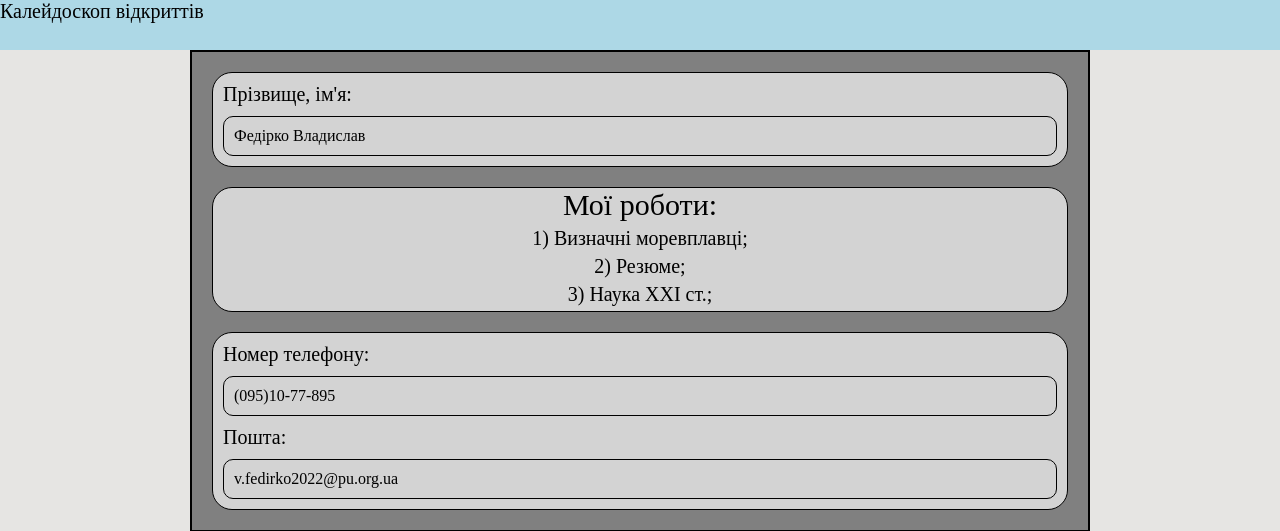
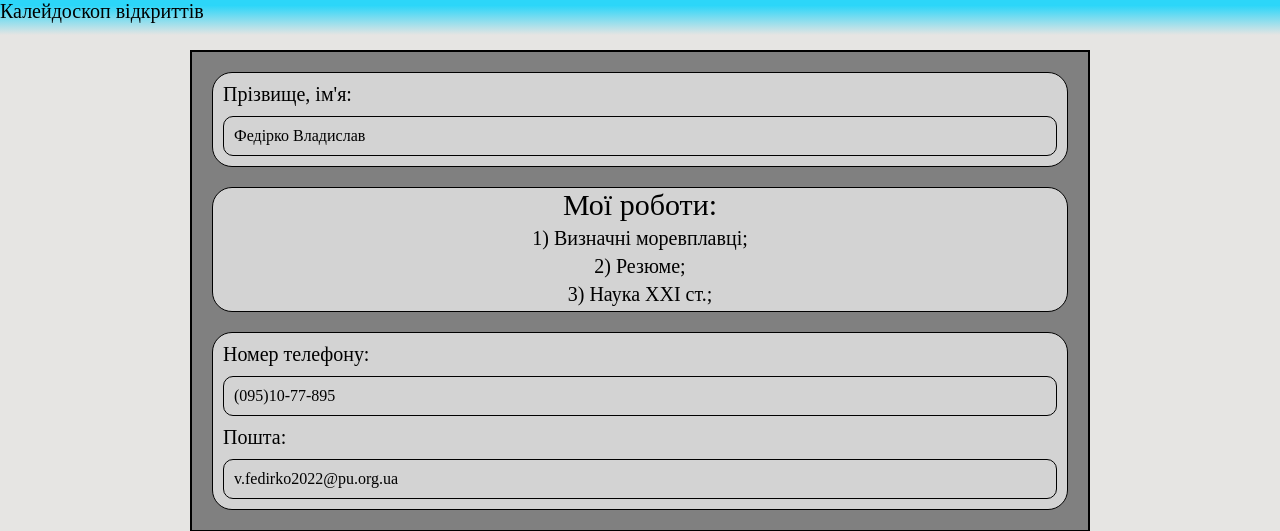
Before and after one commit to vfedirko2022/vfedirko2022.github.io, a PHP site: page / in a window 1280 px wide. Shown: the top 531 px of the page. Run offline with PHP 8.4, Linux system fonts and the light colour scheme.

Commit message:
Add files via upload

```diff
--- a/index.css
+++ b/index.css
@@ -20,7 +20,8 @@ header{
 	background: linear-gradient(to bottom, #999999 29%, #e6e5e3 87%);
 }
 .header_index{
-	background-color: lightblue;
+	background: rgb(230,229,227);
+	background: linear-gradient(0deg, rgba(230,229,227,1) 30%, rgba(44,214,249,1) 89%);
 	width: 100%;
 	height: 50px;
 	font-size: 20px;
```
